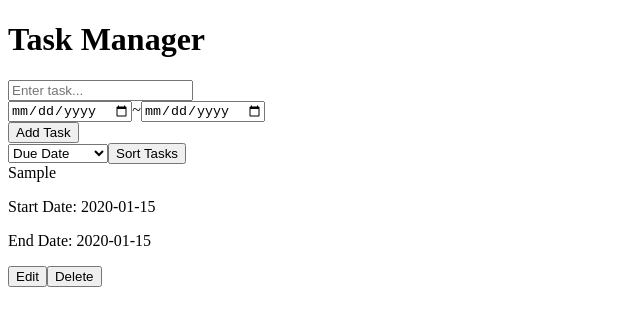
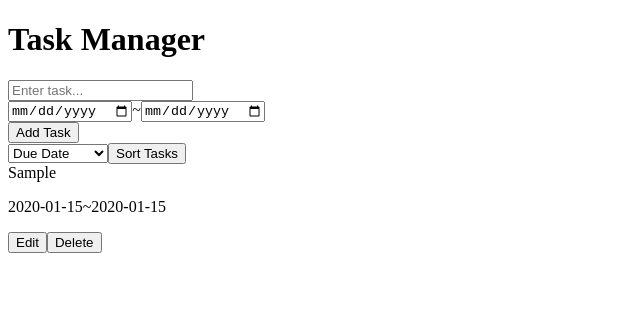
Before and after one commit to uliba3/TaskManager, a React (Vite) app: page / in a window 1280 px wide. Both pictures are taken after typing "Sample", "2020-01-15", "2020-01-15" into the empty fields and a click on the button "Add Task". Shown: the top 326 px of the page, without its empty margins (0-640 px from the left). Built offline with nearby package versions, Linux system fonts and the light colour scheme.

Commit message:
add tilde between start and end date entry in edit

```diff
--- a/src/components/TaskItem.jsx
+++ b/src/components/TaskItem.jsx
@@ -24,23 +24,25 @@ const TaskItem = ({ task, deleteTask, editTask, checkTask }) => {
             value={editedTask.task}
             onChange={(e) => setEditedTask({ ...editedTask, task: e.target.value })}
           />
+          <div>
             <input
               type="date"
               value={editedTask.startDate}
               onChange={(e) => setEditedTask({ ...editedTask, startDate: e.target.value })}
             />
+            ~
             <input
               type="date"
               value={editedTask.endDate}
               onChange={(e) => setEditedTask({ ...editedTask, endDate: e.target.value })}
             />
+          </div>
           <button onClick={handleSave}>Save</button>
         </div>
       ) : (
         <div>
           <span>{task.task}</span>
-          <p>Start Date: {task.startDate}</p>
-          <p>End Date: {task.endDate}</p>
+          <p>{task.startDate}~{task.endDate}</p>
           <button onClick={handleEdit}>Edit</button>
           <button onClick={() => deleteTask(task)}>Delete</button>
         </div>
```
Lines whose indentation alone changed are shown as unchanged.
